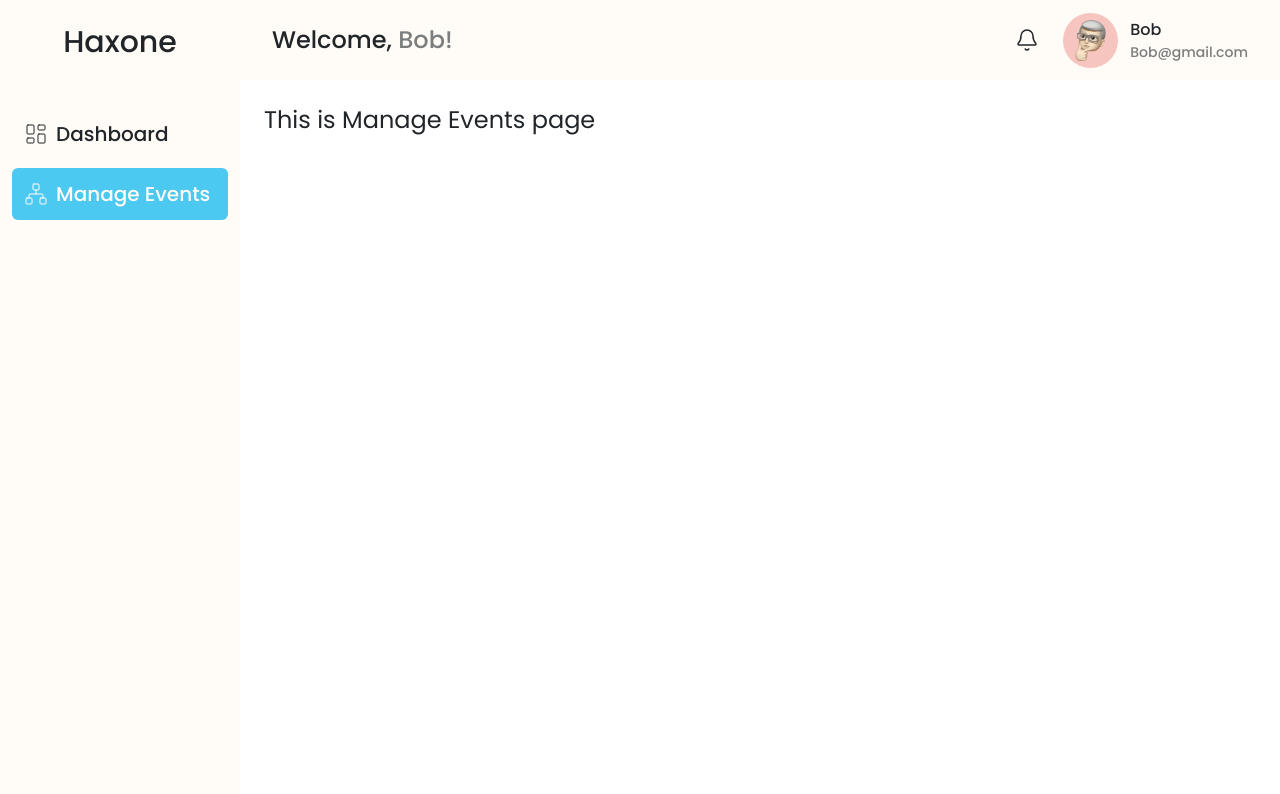
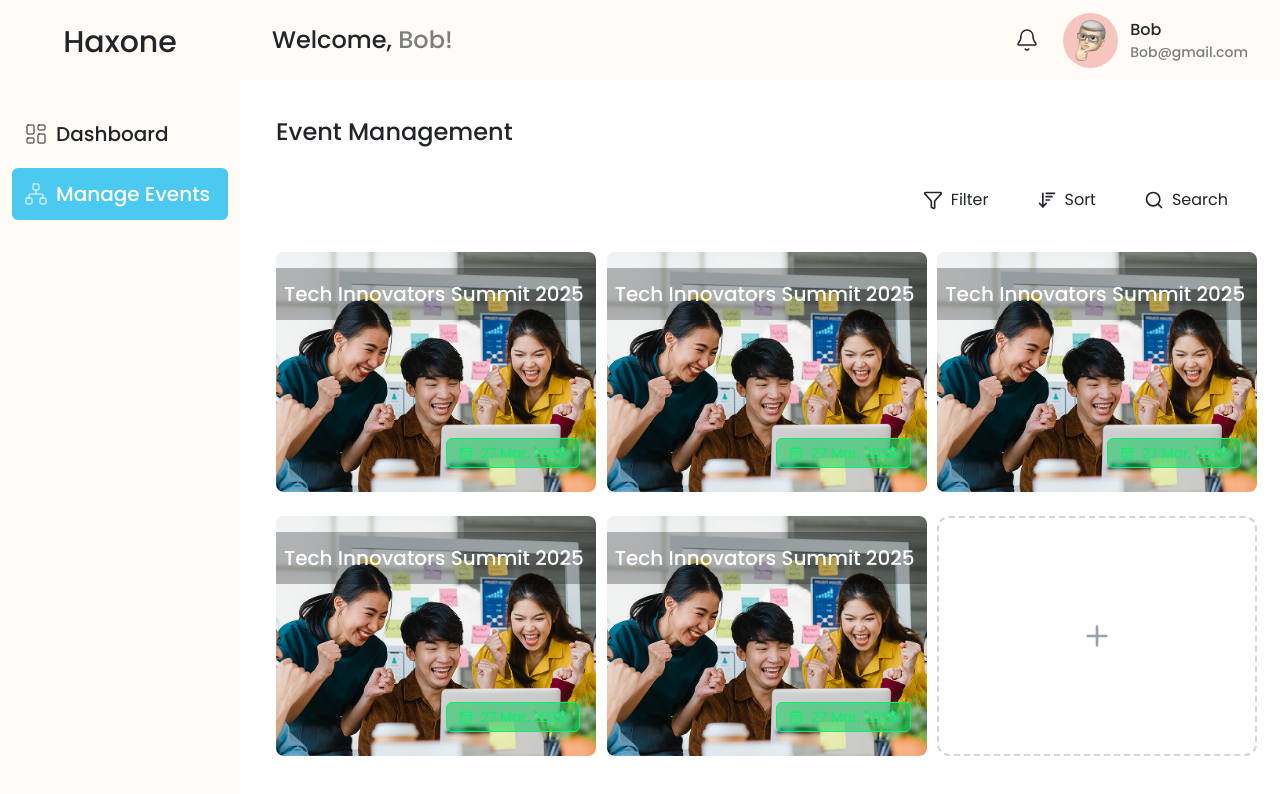
Before and after one commit to DHOKE-HTOE-Inc/haxone, a React (Vite) app in the folder client/: page /manage-events in a window 1280 px wide. Shown: the top 794 px of the page. Built offline with nearby package versions, Linux system fonts and the light colour scheme; no server answers.

Commit message:
Update manage events page

```diff
--- a/client/src/components/dashboard/DashboardNavbar.jsx
+++ b/client/src/components/organizer/dashboard/DashboardNavbar.jsx
@@ -1,6 +1,6 @@
 import React from "react";
 import { Bell } from "lucide-react";
-import Ellipse6 from "../../assests/Ellipse6";
+import Ellipse6 from "../../../assests/Ellipse6";
 
 const DashboardNavbar = () => {
   return (
--- /dev/null
+++ b/client/src/components/organizer/manage/AddEventModal.jsx
@@ -0,0 +1,161 @@
+import React, { useState } from "react";
+import { X } from "lucide-react";
+
+const AddEventModal = ({ isOpen, onClose }) => {
+  const [description, setDescription] = useState("");
+
+  if (!isOpen) return null;
+
+  return (
+    <div className="fixed inset-0 bg-black/50 flex items-center justify-center z-50">
+      <div className="bg-white rounded-lg p-8 w-280 overflow-y-auto">
+        {/* Modal Header */}
+        <div className="flex justify-end mb-6">
+          <button
+            onClick={onClose}
+            className="p-2 hover:bg-gray-100 rounded-full"
+          >
+            <X size={24} />
+          </button>
+        </div>
+
+        {/* Event Form */}
+        <form className="grid grid-cols-2 gap-32">
+          {/* Left Column */}
+          <div className="space-y-6">
+            {/* Event Name */}
+            <div>
+              <label className="block text-gray-700 mb-2 text-sm">
+                Event Name
+              </label>
+              <input
+                type="text"
+                className="w-full h-12 px-4 py-2 border border-gray-300 rounded-xs focus:outline-none focus:ring-2 focus:ring-accent"
+              />
+            </div>
+
+            {/* Description */}
+            <div>
+              <label className="block text-gray-700 mb-2 text-sm">
+                Description
+              </label>
+              <div className="relative">
+                <textarea
+                  className="w-full h-12 px-4 py-2 border border-gray-300 rounded-xs focus:outline-none focus:ring-2 focus:ring-accent resize-none pr-12"
+                  rows={1}
+                  maxLength={50}
+                  value={description}
+                  onChange={(e) => setDescription(e.target.value)}
+                />
+                <div className="absolute bottom-2 right-2 text-sm text-gray-500">
+                  {description.length}/50
+                </div>
+              </div>
+            </div>
+
+            {/* Location */}
+            <div>
+              <label className="block text-gray-700 mb-2 text-sm">
+                Location
+              </label>
+              <input
+                type="text"
+                className="w-full h-12 px-4 py-2 border border-gray-300 rounded-xs focus:outline-none focus:ring-2 focus:ring-accent"
+              />
+            </div>
+
+            {/* Image Upload */}
+            <div>
+              <label className="block text-gray-700 mb-2 text-sm">Image</label>
+              <div className="flex items-center gap-3">
+                <button
+                  type="button"
+                  className="px-4 py-2 border border-gray-300 rounded-xs hover:bg-gray-50"
+                >
+                  Choose file
+                </button>
+                <span className="text-gray-500">No file chosen</span>
+              </div>
+            </div>
+
+            {/* Max Participants */}
+            <div>
+              <label className="block text-gray-700 mb-2 text-sm">
+                Max Participants
+              </label>
+              <input
+                type="number"
+                className="w-full h-12 px-4 py-2 border border-gray-300 rounded-xs focus:outline-none focus:ring-2 focus:ring-accent"
+              />
+            </div>
+          </div>
+
+          {/* Right Column */}
+          <div className="space-y-6">
+            {/* Start Date */}
+            <div>
+              <label className="block text-gray-700 mb-2 text-sm">
+                Start Date
+              </label>
+              <input
+                type="date"
+                className="w-full h-12 px-4 py-2 border border-gray-300 rounded-xs focus:outline-none focus:ring-2 focus:ring-accent"
+              />
+            </div>
+
+            {/* End Date */}
+            <div>
+              <label className="block text-gray-700 mb-2 text-sm">
+                End Date
+              </label>
+              <input
+                type="date"
+                className="w-full h-12 px-4 py-2 border border-gray-300 rounded-xs focus:outline-none focus:ring-2 focus:ring-accent"
+              />
+            </div>
+
+            {/* Application Deadline */}
+            <div>
+              <label className="block text-gray-700 mb-2 text-sm">
+                Application Deadline
+              </label>
+              <input
+                type="date"
+                className="w-full h-12 px-4 py-2 border border-gray-300 rounded-xs focus:outline-none focus:ring-2 focus:ring-accent"
+              />
+            </div>
+
+            {/* Project Submission Deadline */}
+            <div>
+              <label className="block text-gray-700 mb-2 text-sm">
+                Project Submission Deadline
+              </label>
+              <input
+                type="date"
+                className="w-full h-12 px-4 py-2 border border-gray-300 rounded-xs focus:outline-none focus:ring-2 focus:ring-accent"
+              />
+            </div>
+
+            {/* Reward */}
+            <div>
+              <label className="block text-gray-700 mb-2 text-sm">Reward</label>
+              <input
+                type="text"
+                className="w-full h-12 px-4 py-2 border border-gray-300 rounded-xs focus:outline-none focus:ring-2 focus:ring-accent"
+              />
+            </div>
+          </div>
+        </form>
+
+        {/* Submit Button */}
+        <div className="flex justify-end mt-8">
+          <button className="px-6 py-2 bg-accent text-white rounded-lg hover:bg-accent-hover transition-colors">
+            Submit
+          </button>
+        </div>
+      </div>
+    </div>
+  );
+};
+
+export default AddEventModal;
--- /dev/null
+++ b/client/src/components/organizer/manage/EventCard.jsx
@@ -0,0 +1,26 @@
+import React from "react";
+import { CalendarDays } from "lucide-react";
+
+const EventCard = ({ title, image, date }) => {
+  return (
+    <div className="w-80 h-60 relative rounded-lg overflow-hidden group cursor-pointer">
+      {/* Background Image */}
+      <img src={image} alt={title} className="w-full h-full object-cover" />
+
+      <div className="absolute inset-0">
+        {/* Event Title */}
+        <h3 className="text-white text-xl font-medium bg-black/[0.27] px-2 py-3 my-4">
+          {title}
+        </h3>
+
+        {/* Date Badge */}
+        <div className="absolute bottom-6 right-4 flex items-center gap-2 border border-[#00f767] bg-green-500/50 text-[#00f767] px-3 py-1 rounded-md">
+          <CalendarDays size={14} />
+          <span className="text-sm">{date}</span>
+        </div>
+      </div>
+    </div>
+  );
+};
+
+export default EventCard;
--- a/client/src/layouts/DashboardLayout.jsx
+++ b/client/src/layouts/DashboardLayout.jsx
@@ -1,7 +1,7 @@
 import React from "react";
 import { Outlet } from "react-router-dom";
-import Sidebar from "../components/dashboard/Sidebar";
-import DashboardNavbar from "../components/dashboard/DashboardNavbar";
+import Sidebar from "../components/organizer/dashboard/Sidebar";
+import DashboardNavbar from "../components/organizer/dashboard/DashboardNavbar";
 
 const DashboardLayout = () => {
   return (
--- a/client/src/pages/ManageEvents.jsx
+++ b/client/src/pages/ManageEvents.jsx
@@ -1,9 +1,75 @@
-import React from "react";
+import React, { useState } from "react";
+import { Filter, SortDesc, Search, Plus } from "lucide-react";
+import EventCard from "../components/organizer/manage/EventCard";
+import AddEventModal from "../components/organizer/manage/AddEventModal";
 
 const ManageEvents = () => {
+  const [isModalOpen, setIsModalOpen] = useState(false);
+
   return (
-    <div className="text-2xl">
-      This is Manage Events page
+    <div className="p-3 w-full">
+      {/* Header Section */}
+      <h1 className="text-2xl font-medium mb-8">Event Management</h1>
+
+      {/* Actions Bar */}
+      <div className="flex justify-end gap-4 mb-8">
+        <button className="flex items-center gap-2 px-4 py-2 rounded-lg hover:bg-gray-50">
+          <Filter size={20} />
+          <span>Filter</span>
+        </button>
+        <button className="flex items-center gap-2 px-4 py-2 rounded-lg hover:bg-gray-50">
+          <SortDesc size={20} />
+          <span>Sort</span>
+        </button>
+        <button className="flex items-center gap-2 px-4 py-2 rounded-lg hover:bg-gray-50">
+          <Search size={20} />
+          <span>Search</span>
+        </button>
+      </div>
+
+      {/* Events Grid */}
+      <div className="grid grid-cols-3 gap-6">
+        {/* Event Cards */}
+        <EventCard
+          title="Tech Innovators Summit 2025"
+          image="/eventdefault.png"
+          date="27 Mar, 2025"
+        />
+        <EventCard
+          title="Tech Innovators Summit 2025"
+          image="/eventdefault.png"
+          date="27 Mar, 2025"
+        />
+        <EventCard
+          title="Tech Innovators Summit 2025"
+          image="/eventdefault.png"
+          date="27 Mar, 2025"
+        />
+        <EventCard
+          title="Tech Innovators Summit 2025"
+          image="/eventdefault.png"
+          date="27 Mar, 2025"
+        />
+        <EventCard
+          title="Tech Innovators Summit 2025"
+          image="/eventdefault.png"
+          date="27 Mar, 2025"
+        />
+
+        {/* Add New Event Card */}
+        <button
+          onClick={() => setIsModalOpen(true)}
+          className="w-80 h-60 rounded-xl border-2 border-dashed border-gray-300 flex items-center justify-center hover:bg-gray-50 transition-colors cursor-pointer"
+        >
+          <Plus size={32} className="text-gray-400" />
+        </button>
+      </div>
+
+      {/* Add Event Modal */}
+      <AddEventModal
+        isOpen={isModalOpen}
+        onClose={() => setIsModalOpen(false)}
+      />
     </div>
   );
 };
```
Also changed, not shown: client/src/components/organizer/dashboard/Sidebar.jsx (renamed from client/src/components/dashboard/Sidebar.jsx).
